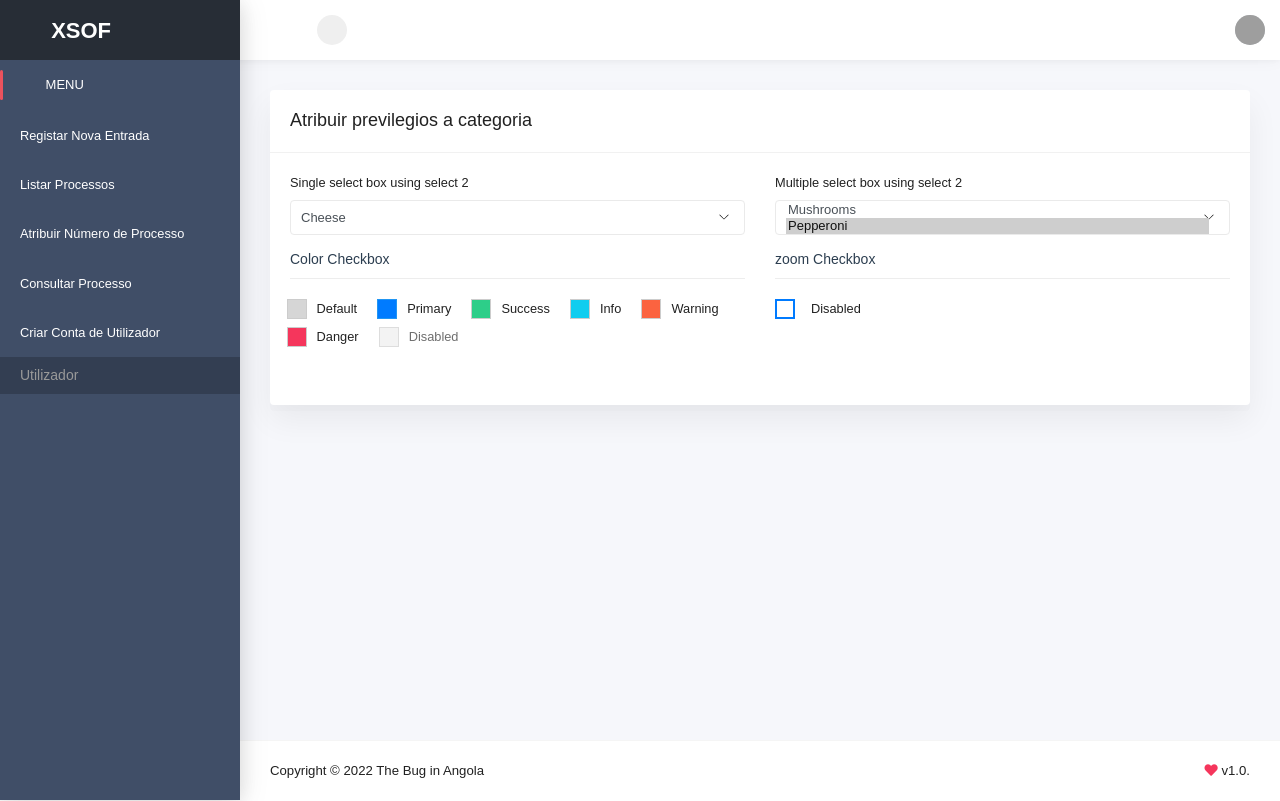
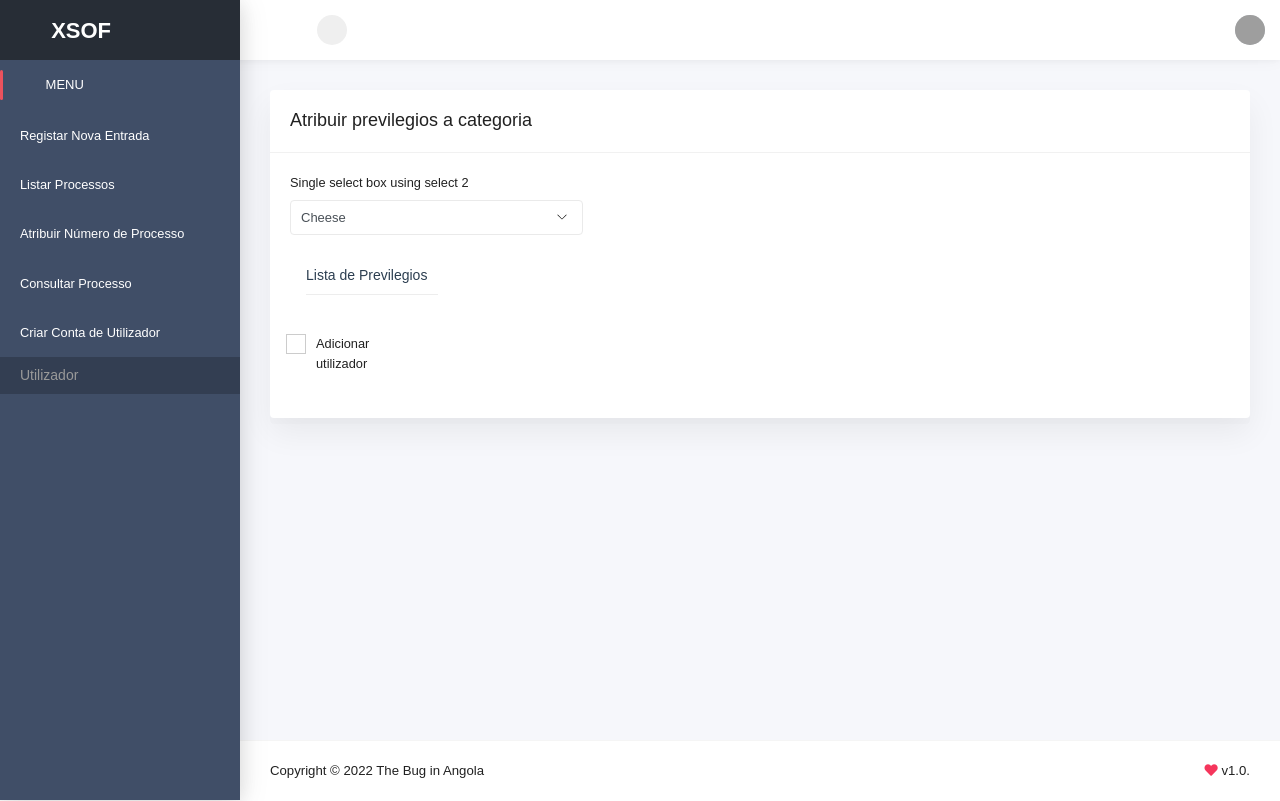
Before and after one commit to ismaely/the-Bugs-angola, a Django app: page /utilizador/set_category_privilege in a window 1280 px wide. Run offline with Django 4.2, Linux system fonts and the light colour scheme; the visitor is signed in with stand-in values (Sample User, id 1); some libraries are stand-ins or nearby versions; some web fonts are replaced; grey boxes are pictures that could not be loaded.

Commit message:
forms for add previlegio

```diff
--- a/templates/utilizador/list_users.html
+++ b/templates/utilizador/list_users.html
@@ -34,7 +34,7 @@
                 <td>{{ dados.user.first_name }}</td>
                 <td>{{ dados.user.username }}</td>
                 <td>{{ dados.user.email }}</td>
-                <td>{{ dados.telefone }}</td>
+                <td>{{ dados.telefone|phone2numeric }}</td>
                 <td>Nome da categoria</td>
                 {% if dados.user.is_active %}
                 <td class="bg-success"><strong>Conta Ativa </strong></td>
--- a/templates/utilizador/set_category_privilege.html
+++ b/templates/utilizador/set_category_privilege.html
@@ -5,7 +5,7 @@
       <div class="card-header"><h3>Atribuir previlegios a categoria</h3></div>
       <div class="card-body">
         <div class="row">
-          <div class="col-md-6">
+          <div class="col-md-4">
             <form class="sample-form">
               <div class="form-group">
                 <label for="">Single select box using select 2 </label>
@@ -18,70 +18,19 @@
                   <option value="onions">Onions</option>
                 </select>
               </div>
-            </form>
-          </div>
-          <div class="col-md-6">
-            <form class="sample-form">
-              <div class="form-group">
-                <label for="">Multiple select box using select 2 </label>
-                <select class="form-control select2" multiple="multiple">
-                  <option value="cheese">Cheese</option>
-                  <option value="tomatoes">Tomatoes</option>
-                  <option value="mozarella">Mozzarella</option>
-                  <option value="mushrooms">Mushrooms</option>
-                  <option value="pepperoni" selected>Pepperoni</option>
-                  <option value="onions">Onions</option>
-                </select>
+              <div class="row">
+                <div class="col-sm-6 col-xl-6 m-3">
+                  <h4 class="sub-title">Lista de Previlegios</h4>
+
+                  <div class="checkbox-color checkbox-success">
+                    <input id="checkbox13" type="checkbox" />
+                    <label for="checkbox13"> Adicionar utilizador</label>
+                  </div>
+                </div>
               </div>
             </form>
           </div>
-        </div>
-
-        <div class="row">
-          <div class="col-sm-12 col-xl-6 mb-30">
-            <h4 class="sub-title">Color Checkbox</h4>
-            <div class="checkbox-color checkbox-default">
-              <input id="checkbox12" type="checkbox" checked="" />
-              <label for="checkbox12"> Default </label>
-            </div>
-            <div class="checkbox-color checkbox-primary">
-              <input id="checkbox18" type="checkbox" checked="" />
-              <label for="checkbox18"> Primary </label>
-            </div>
-            <div class="checkbox-color checkbox-success">
-              <input id="checkbox13" type="checkbox" checked="" />
-              <label for="checkbox13"> Success </label>
-            </div>
-            <div class="checkbox-color checkbox-info">
-              <input id="checkbox14" type="checkbox" checked="" />
-              <label for="checkbox14"> Info </label>
-            </div>
-            <div class="checkbox-color checkbox-warning">
-              <input id="checkbox15" type="checkbox" checked="" />
-              <label for="checkbox15"> Warning </label>
-            </div>
-            <div class="checkbox-color checkbox-danger">
-              <input id="checkbox16" type="checkbox" checked="" />
-              <label for="checkbox16"> Danger </label>
-            </div>
-            <div class="checkbox-color checkbox-default">
-              <input id="checkbox17" type="checkbox" disabled="" />
-              <label for="checkbox17"> Disabled </label>
-            </div>
-          </div>
-          <div class="col-sm-12 col-xl-6 mb-30">
-            <h4 class="sub-title">zoom Checkbox</h4>
-
-            <div class="checkbox-zoom zoom-disable">
-              <label>
-                <input type="checkbox" value="" disabled />
-                <span class="cr">
-                  <i class="cr-icon ik ik-check text-default"></i>
-                </span>
-                <span>Disabled</span>
-              </label>
-            </div>
-          </div>
+          <div class="col-md-2"></div>
         </div>
       </div>
     </div>
--- a/utilizador/views.py
+++ b/utilizador/views.py
@@ -18,7 +18,8 @@ from utilizador.models import Utilizador
 @login_required
 def set_category_privilege(request):
     list_group = Group.objects.all()
-    context = {}
+
+    context = {'lista':list_group}
     return render(request, 'utilizador/set_category_privilege.html')
 
 
@@ -26,6 +27,7 @@ def set_category_privilege(request):
 # função responsavel pela listas de todos utilizador
 @login_required
 def list_users(request):
+    #print(request.META['REMOTE_ADDR'])
     list_user = Utilizador.objects.select_related('user').filter(user__is_superuser=False)
     #list_user = Utilizador.objects.all()
     context = {'lista': list_user}
```
